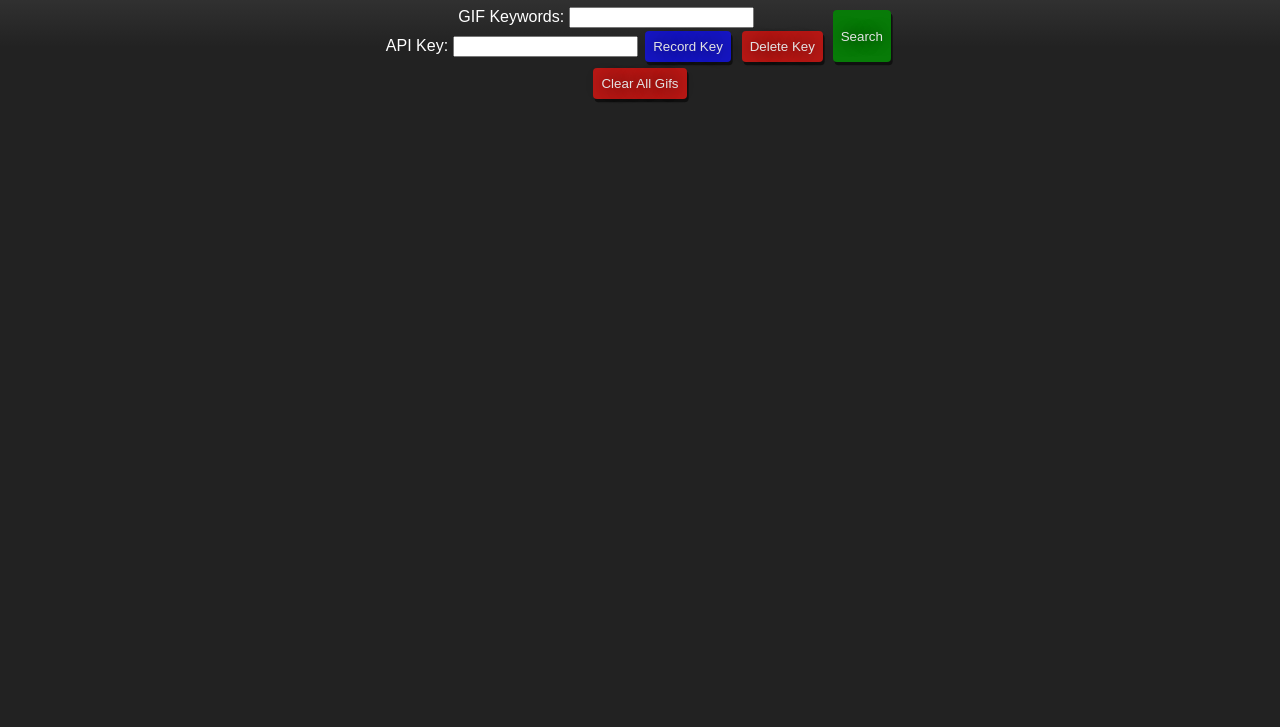
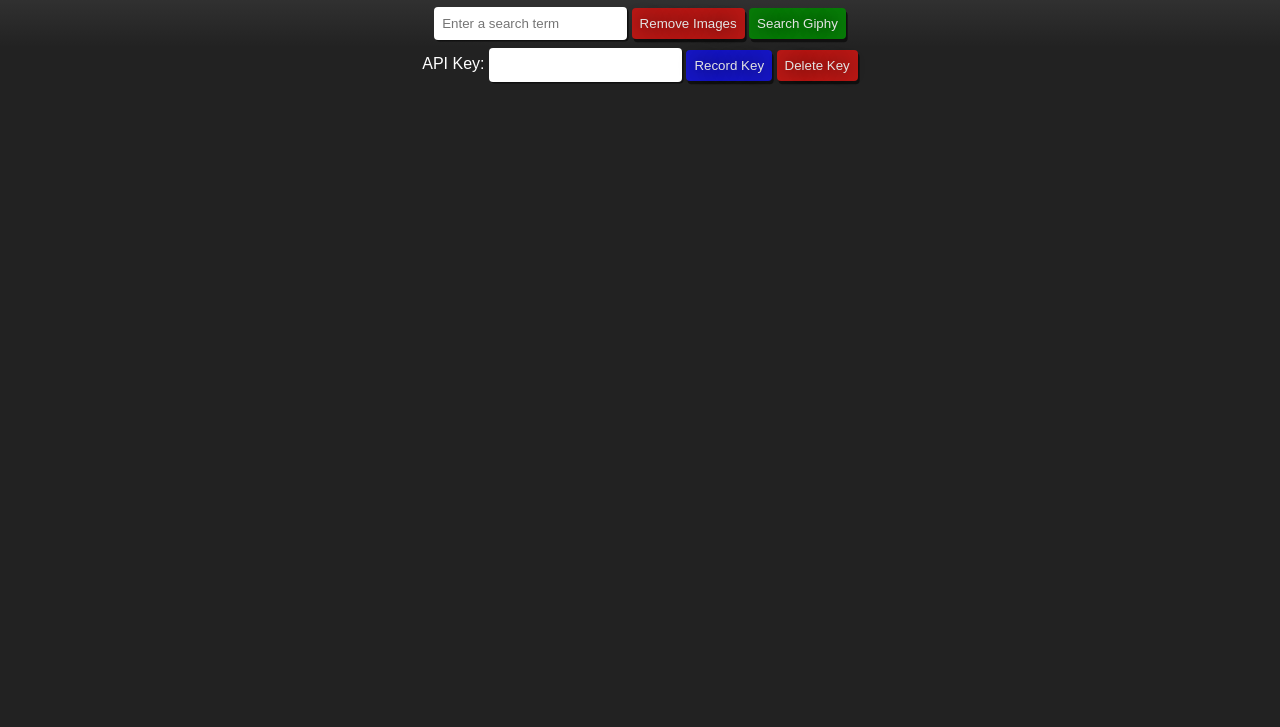
Before and after one commit to acollino/giphy-party, a plain HTML site: page index.html in a window 1280 px wide. Shown: the part 73-800 px from the top of the page. Drawn offline with nearby package versions, Linux system fonts and the light colour scheme.

Commit message:
alter button layout and input height

```diff
--- a/index.html
+++ b/index.html
@@ -9,19 +9,19 @@
   <body>
     <h1>GIPHY PARTY</h1>
     <form>
-      <div>
-        <label for="search-bar">GIF Keywords: </label>
-        <input type="text" name="search-bar" id="search-bar" />
-        <div>
-          <label for="key">API Key: </label>
-          <input type="password" name="key" id="key" />
-          <button id="record-key" class="colored-button">Record Key</button>
-          <button id="delete-key" class="colored-button">Delete Key</button>
-        </div>
+      <div class="form-row">
+        <!-- <label for="search-bar">GIF Keywords: </label> -->
+        <input type="text" name="search-bar" id="search-bar" placeholder="Enter a search term"/>
+        <button id="clear-gifs" class="colored-button">Remove Images</button>
+        <input type="submit" id="submit" value="Search Giphy" class="colored-button" />
       </div>
-      <input type="submit" id="submit" value="Search" class="colored-button" />
+      <div class="form-row">
+        <label for="key">API Key: </label>
+        <input type="password" name="key" id="key" />
+        <button id="record-key" class="colored-button">Record Key</button>
+        <button id="delete-key" class="colored-button">Delete Key</button>
+      </div>
     </form>
-    <button id="clear-gifs" class="colored-button">Clear All Gifs</button>
     <div id="gif-container"></div>
     <script src="https://code.jquery.com/jquery-3.2.1.js"></script>
     <script src="https://unpkg.com/axios/dist/axios.js"></script>
--- a/style.css
+++ b/style.css
@@ -7,12 +7,10 @@ html {
 }
 
 form {
-  display: flex;
-  justify-content: center;
+  margin-bottom: 2rem;
 }
 
 #submit {
-  margin-left: 0.5em;
   background-color: rgb(8, 123, 8);
 }
 
@@ -23,7 +21,6 @@ form {
   padding: 0.5rem;
   border-style: none;
   box-shadow: 0.1rem 0.2rem rgb(16, 16, 16);
-  margin: 0.2rem;
 }
 
 .colored-button:hover {
@@ -44,3 +41,17 @@ form {
 #record-key {
   background-color: rgb(22, 22, 195);
 }
+
+input[type="text"],
+input[type="password"] {
+  box-sizing: border-box;
+  height: 2.1rem;
+  border-radius:  0.25rem;
+  border-style: none;
+  padding: 0.5rem;
+  box-shadow: 0.1rem 0.1rem rgb(16, 16, 16);
+}
+
+.form-row{
+  margin: 0.5rem 0;
+}
```
